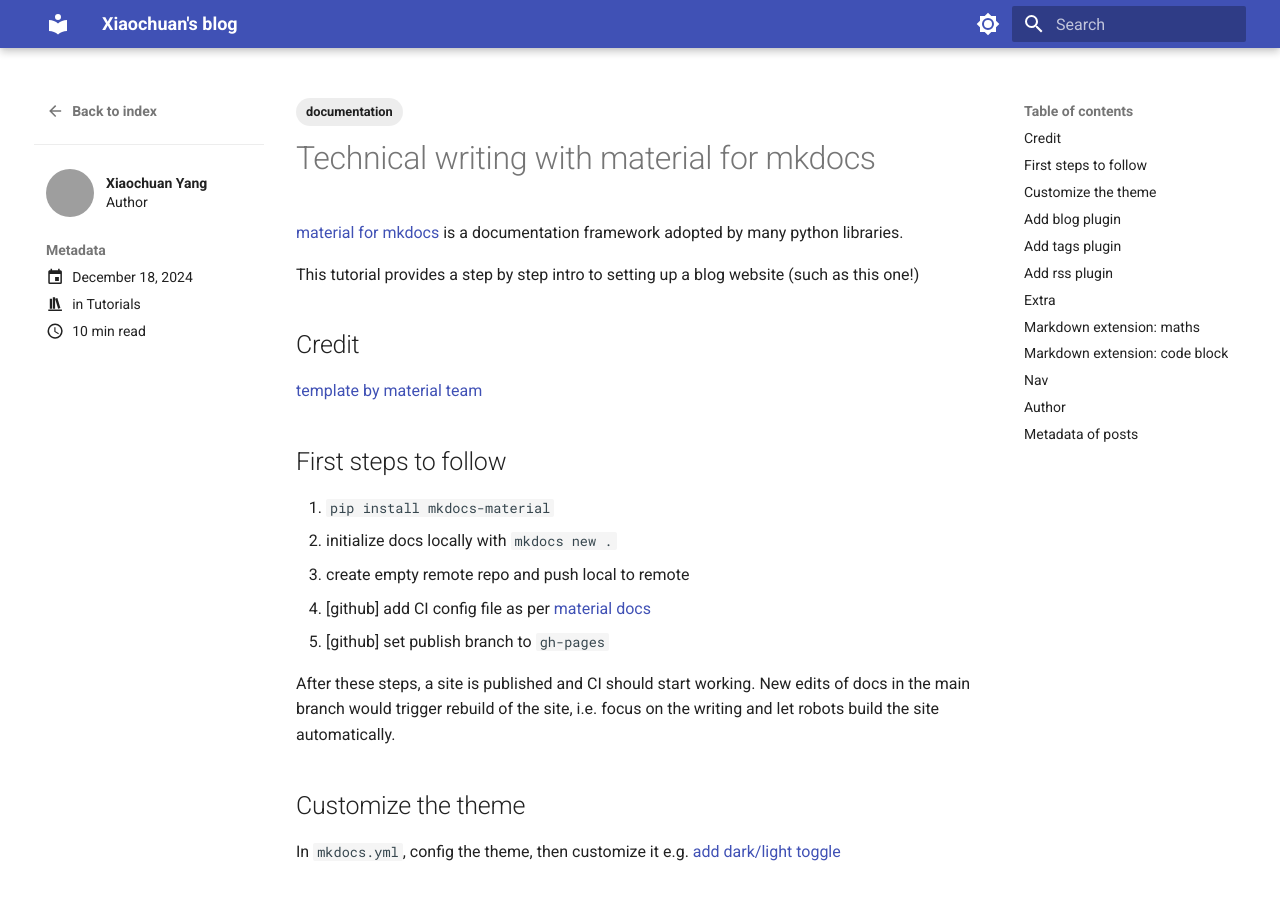
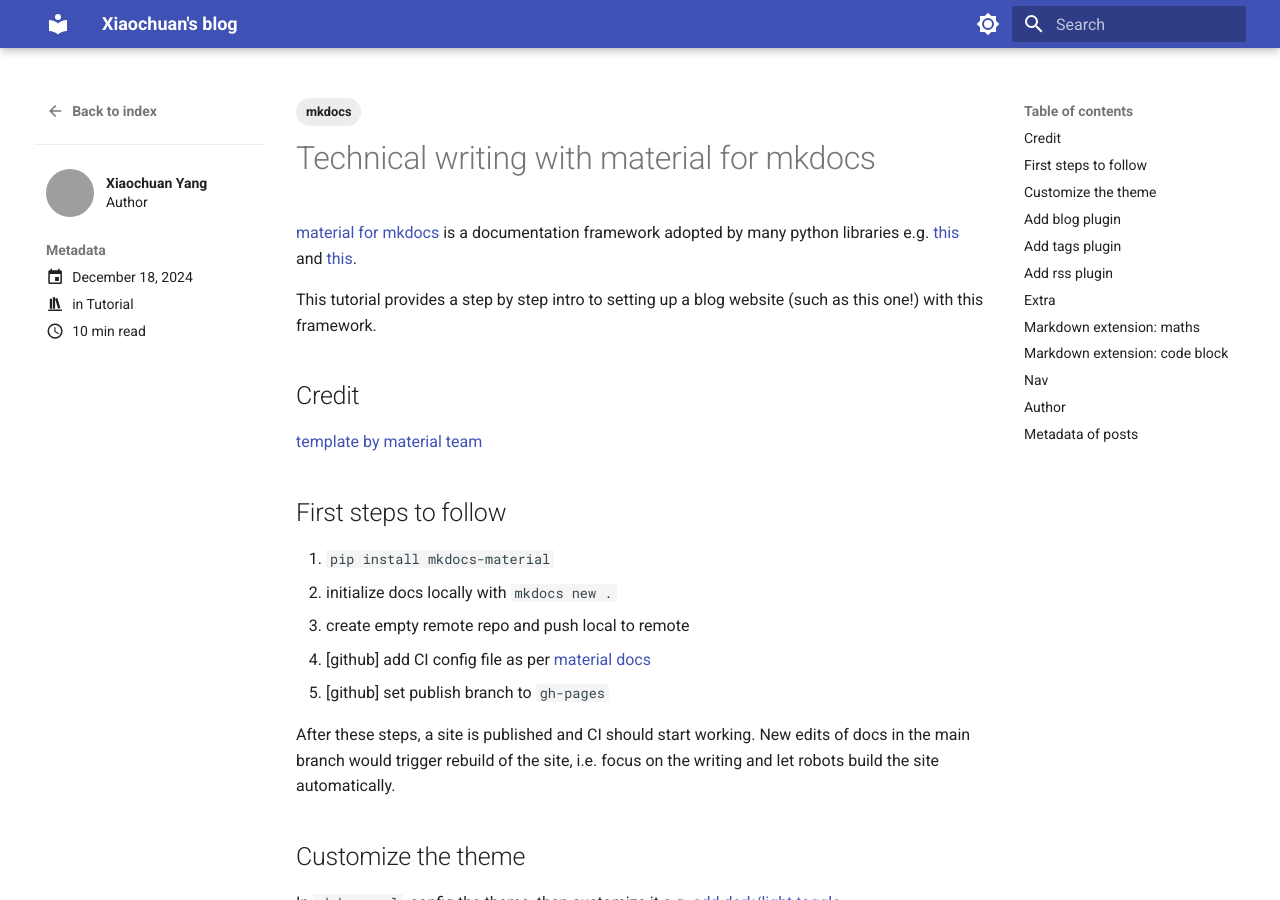
Before and after one commit to xiaochuany/blog, an MkDocs documentation site: the page built from docs/blog/posts/2024-12-18-mkdocs.md, in a window 1280 px wide and 900 px high. Built offline with MkDocs 1.6.1 and Material for MkDocs 9.7.7, drawn with Linux system fonts in a browser that asks for light colours; grey boxes are pictures that could not be loaded.

Commit message:
minor update

```diff
--- a/docs/blog/posts/2024-12-18-mkdocs.md
+++ b/docs/blog/posts/2024-12-18-mkdocs.md
@@ -2,21 +2,23 @@
 date:
     created: 2024-12-18
 categories:
-    - Tutorials
+    - Tutorial
 tags:
-    - documentation
+    - mkdocs
 authors:
     - xy
-slug: mkdocs
+slug: mkdocs-intro
 readtime: 10
 ---
 
 # Technical writing with material for mkdocs
 
 
-[material for mkdocs](https://squidfunk.github.io/mkdocs-material/) is a documentation framework adopted by many python libraries.
+[material for mkdocs](https://squidfunk.github.io/mkdocs-material/) is a documentation framework adopted by many python libraries e.g. [this](https://docs.pola.rs/) and [this](https://docs.astral.sh/uv/).
 
-This tutorial provides a step by step intro to setting up a blog website (such as this one!)
+This tutorial provides a step by step intro to setting up a blog website (such as this one!) with this framework.
+
+<!-- more -->
 
 ## Credit
 
@@ -34,7 +36,6 @@
 New edits of docs in the main branch would trigger rebuild of the site, i.e. focus on
 the writing and let robots build the site automatically.
 
-<!-- more -->
 
 ## Customize the theme
 
--- a/mkdocs.yml
+++ b/mkdocs.yml
@@ -1,6 +1,6 @@
 site_name: Xiaochuan's blog
 site_description: life is short
-site_url: http://xiaochuany.github.io/b/
+site_url: https://xiaochuany.github.io/b/
 
 theme:
   name: material
@@ -26,9 +26,10 @@
       blog_toc: true
       archive_date_format: yyyy
       categories_allowed:
-        - Tutorials
-        - Notes
+        - Tutorial
+        - Note
         - TIL
+        - Essay
       pagination_per_page: 5
       post_slugify: !!python/object/apply:pymdownx.slugs.slugify
         kwds:
```
